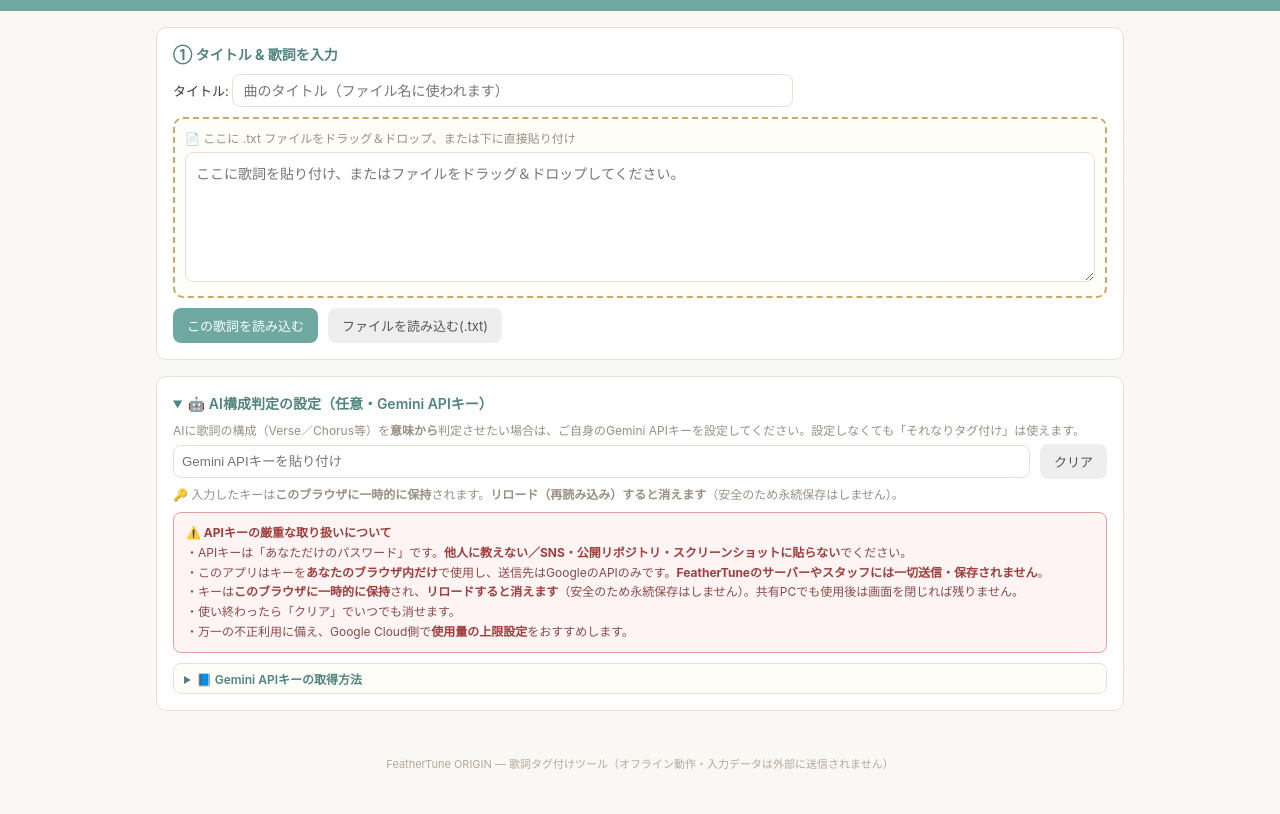
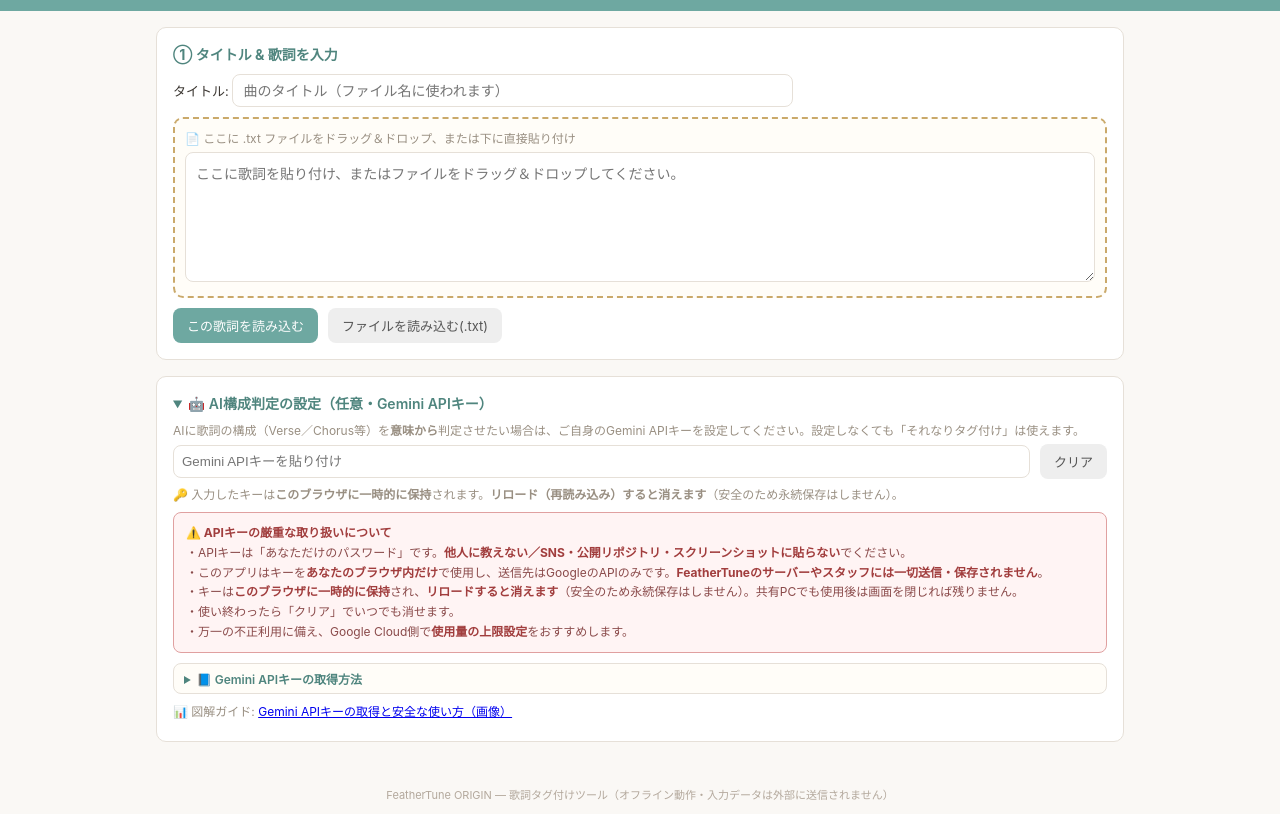
Before and after one commit to seichirochan/FeatherTune-LP-Public, a plain HTML site: page tools/lyrics-tagger.html in a window 1280 px wide. Both pictures are taken after a click on the heading "🤖 AI構成判定の設定（任意・Gemini APIキー）". Shown: the part 64-878 px from the top of the page. Before the commit the page ends 847 px from the top, so only its background shows below. Drawn offline with Linux system fonts and the light colour scheme.

Commit message:
feat(lp): 歌詞タグ付けツールにAPIキー図解ガイドへのリンク追加
AI構成判定のAPIキー取得ヘルプに、図解ガイド画像(/docs/feathertune_gemini_apikey_guide_20260621.png)へのリンクを追加。
画像はこで作成、docs/への配置は別PRで反映予定。

Co-Authored-By: Claude Opus 4.8 (1M context) <noreply@anthropic.com>

```diff
--- a/tools/lyrics-tagger.html
+++ b/tools/lyrics-tagger.html
@@ -116,6 +116,7 @@
      </ol>
      <p class="hint">無料利用枠があります（一定回数まで無料）。最新の料金・利用条件はGoogleの公式ページをご確認ください。</p>
     </details>
+    <p class="hint" style="margin-top:8px;">📊 図解ガイド: <a href="/docs/feathertune_gemini_apikey_guide_20260621.png" target="_blank" rel="noopener">Gemini APIキーの取得と安全な使い方（画像）</a></p>
    </div>
   </details>
  </div>
```
